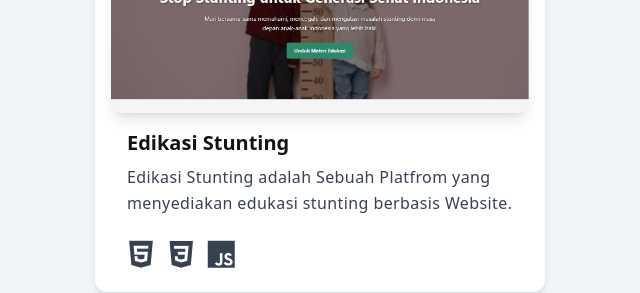
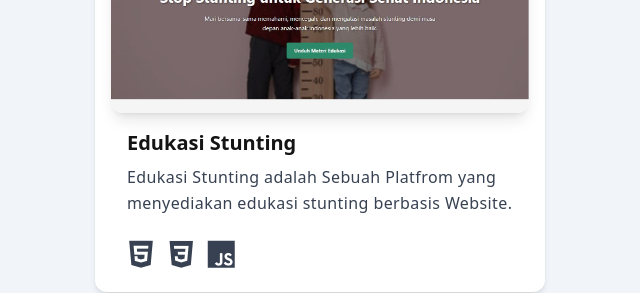
Before and after one commit to arisjenal/Portfolio, a website: page index.html in a window 1280 px wide. Shown: the part 3000-3293 px from the top of the page, 320-960 px from the left. Drawn offline with nearby package versions, Linux system fonts and the light colour scheme; a script that the page names is missing.

Commit message:
Fix typo in 'Edikasi' to 'Edukasi' in index.html

```diff
--- a/index.html
+++ b/index.html
@@ -285,9 +285,9 @@
                               </div>
                             </a>
                             <div class="p-4">
-                              <h5 class="block mb-2 font-sans text-xl font-bold leading-snug text-dark dark:text-white">Edikasi Stunting</h5>
+                              <h5 class="block mb-2 font-sans text-xl font-bold leading-snug text-dark dark:text-white">Edukasi Stunting</h5>
                               <p class="block text-base text-dark font-light leading-relaxed text-inherit lg:tracking-wide lg:font-[400] dark:text-white">
-                                Edikasi Stunting adalah Sebuah Platfrom yang menyediakan edukasi stunting berbasis Website.
+                                Edukasi Stunting adalah Sebuah Platfrom yang menyediakan edukasi stunting berbasis Website.
                               </p>
                             </div>
                             <div class="px-3 mt-1 pb-4 dark:text-white">
```
